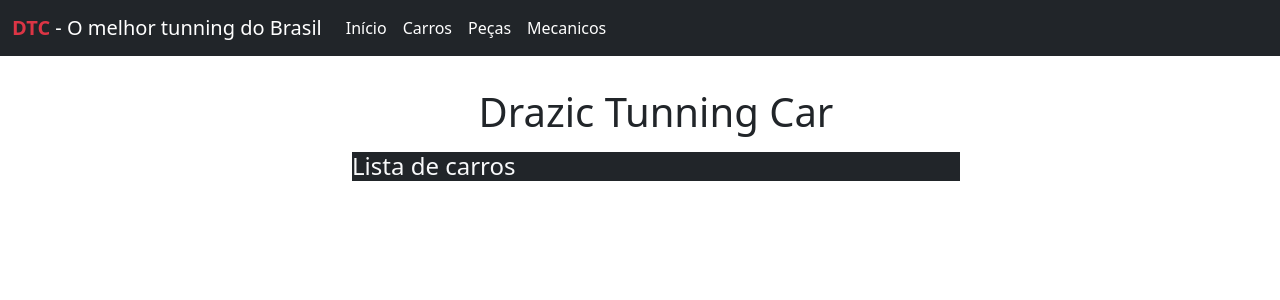
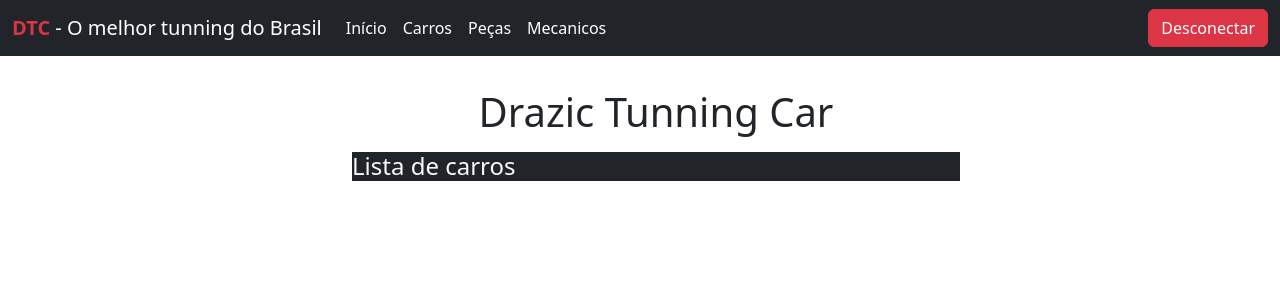
Before and after one commit to astracoder/tunningCar-PHP, a PHP site: page /App/cars.php in a window 1280 px wide. Shown: the top 300 px of the page. Run offline with PHP 8.4, Linux system fonts and the light colour scheme.

Commit message:
Add sites

```diff
--- a/src/Components/menu.php
+++ b/src/Components/menu.php
@@ -18,6 +18,9 @@
                     </li>
                 </ul>
             </div>
+            <div class="ml-auto">
+                <a class="btn btn-danger" href="../loginAccount.php">Desconectar</a>
+            </div>
         </div>
     </nav>
 </div>
```
